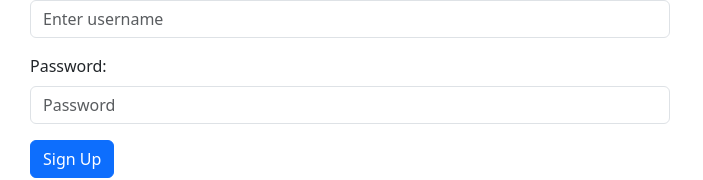
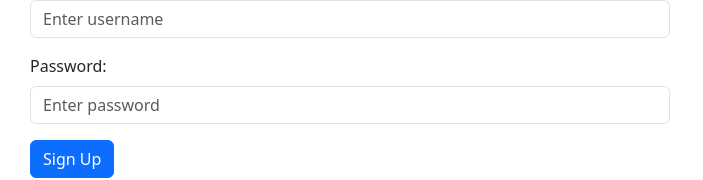
Before and after one commit to tanvir-sahota/poll, a React (Create React App) app in the folder frontend/: page /sign_up in a window 1280 px wide. Shown: the part 118-298 px from the top of the page, without its empty margins (0-703 px from the left). Built offline with nearby package versions, Linux system fonts and the light colour scheme.

Commit message:
Add basic form validation for sign up

```diff
--- a/frontend/package.json
+++ b/frontend/package.json
@@ -10,6 +10,7 @@
     "react": "^18.2.0",
     "react-bootstrap": "^2.10.0",
     "react-dom": "^18.2.0",
+    "react-hook-form": "^7.50.1",
     "react-router-dom": "^6.22.0",
     "react-scripts": "5.0.1",
     "web-vitals": "^2.1.4"
--- a/frontend/src/components/SignupForm.js
+++ b/frontend/src/components/SignupForm.js
@@ -2,21 +2,16 @@ import { useState } from "react";
 
 import React from "react";
 import "bootstrap/dist/css/bootstrap.css";
+import { useForm, Controller } from 'react-hook-form';
 import { Form, Button } from "react-bootstrap";
 
 const SignupForm = () => {
-  const [username, setUsername] = useState("");
-  const [password, setPassword] = useState("");
-  const [error, setError] = useState(null);
+  const { handleSubmit, control, formState: { errors } } = useForm();
 
-  const handleSubmit = async (e) => {
-    e.preventDefault();
-
-    const user = { username, password };
-
+  const onSubmit = async (data) => {
     const response = await fetch("http://localhost:4000/api/users", {
       method: "POST",
-      body: JSON.stringify(user),
+      body: JSON.stringify(data),
       headers: {
         "Content-Type": "application/json",
       },
@@ -24,13 +19,9 @@ const SignupForm = () => {
     const json = await response.json();
 
     if (!response.ok) {
-      setError(json.error);
       console.log("new user NOT added:", json);
     }
     if (response.ok) {
-      setError(null);
-      setUsername("");
-      setPassword("");
       console.log("new user added:", json);
     }
   };
@@ -40,32 +31,50 @@ const SignupForm = () => {
       className="form-container"
       style={{ display: "block", width: 700, padding: 30 }}
     >
-      <Form className="sign-up" onSubmit={handleSubmit}>
+      <Form className="sign-up" onSubmit={handleSubmit(onSubmit)}>
         <h1>Sign Up</h1>
         <Form.Group className="mb-3">
           <Form.Label>Username:</Form.Label>
-          <Form.Control
-            placeholder="Enter username"
-            type="text"
-            onChange={(e) => setUsername(e.target.value)}
-            value={username}
+          <Controller
+            name="username"
+            control={control}
+            rules={{ required: 'Username is required' }}
+            render={({ field }) => (
+              <div>
+                <Form.Control
+                  placeholder="Enter username"
+                  type="text"
+                  {...field}
+                />
+                {errors.username && <div className="error">{errors.username.message}</div>}
+              </div>
+            )}
           />
         </Form.Group>
 
         <Form.Group className="mb-3">
           <Form.Label>Password:</Form.Label>
-          <Form.Control
-            placeholder="Password"
-            type="password"
-            onChange={(e) => setPassword(e.target.value)}
-            value={password}
+          <Controller
+            name="password"
+            control={control}
+            rules={{ required: 'Password is required' }}
+            render={({ field }) => (
+              <div>
+                <Form.Control
+                  placeholder="Enter password"
+                  type="password"
+                  {...field}
+                />
+                {errors.password && <div className="error">{errors.password.message}</div>}
+              </div>
+            )}
           />
         </Form.Group>
 
         <Button variant="primary" type="submit">
           Sign Up
         </Button>
-        {error && <div className="error">{error}</div>}
+        {errors.apiError && <div className="error">{errors.apiError.message}</div>}
       </Form>
     </div>
   );
```
Also changed, not shown: 1 other file (tests, documents, lock files or other folders).
